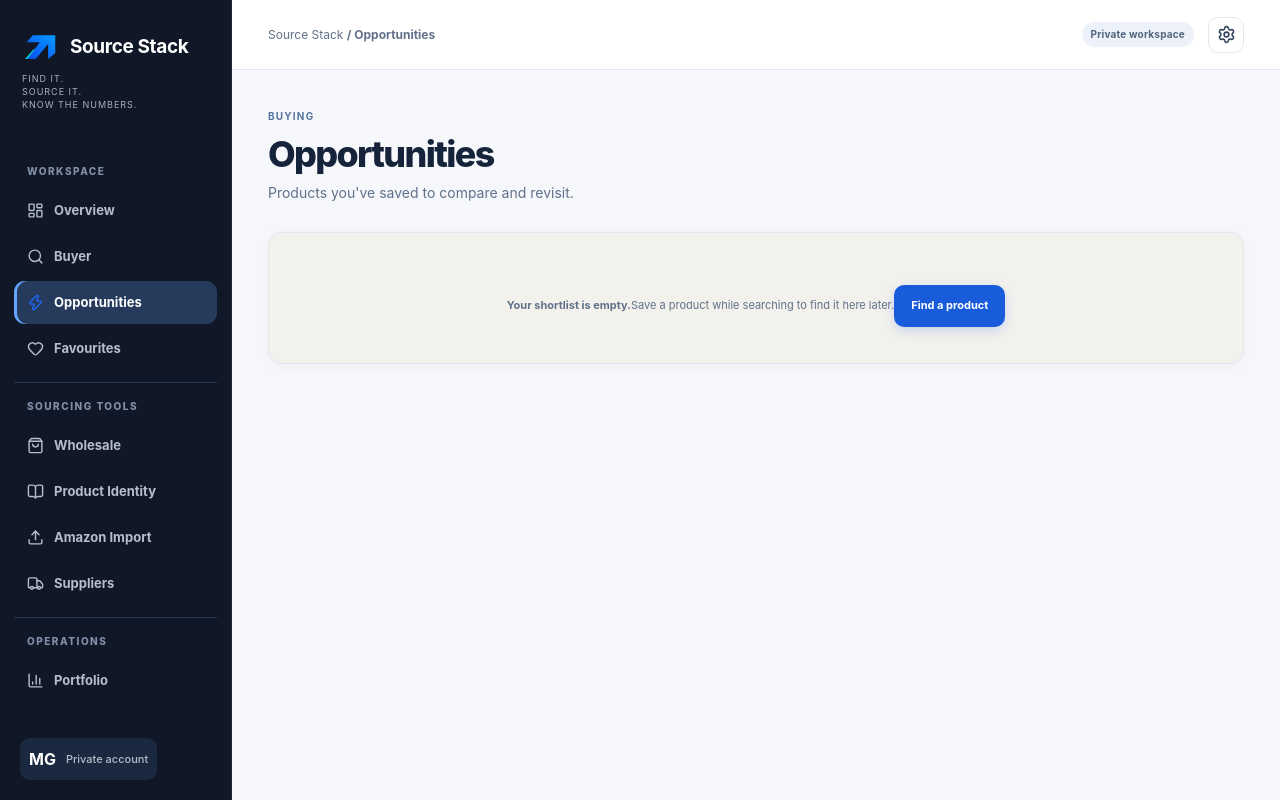
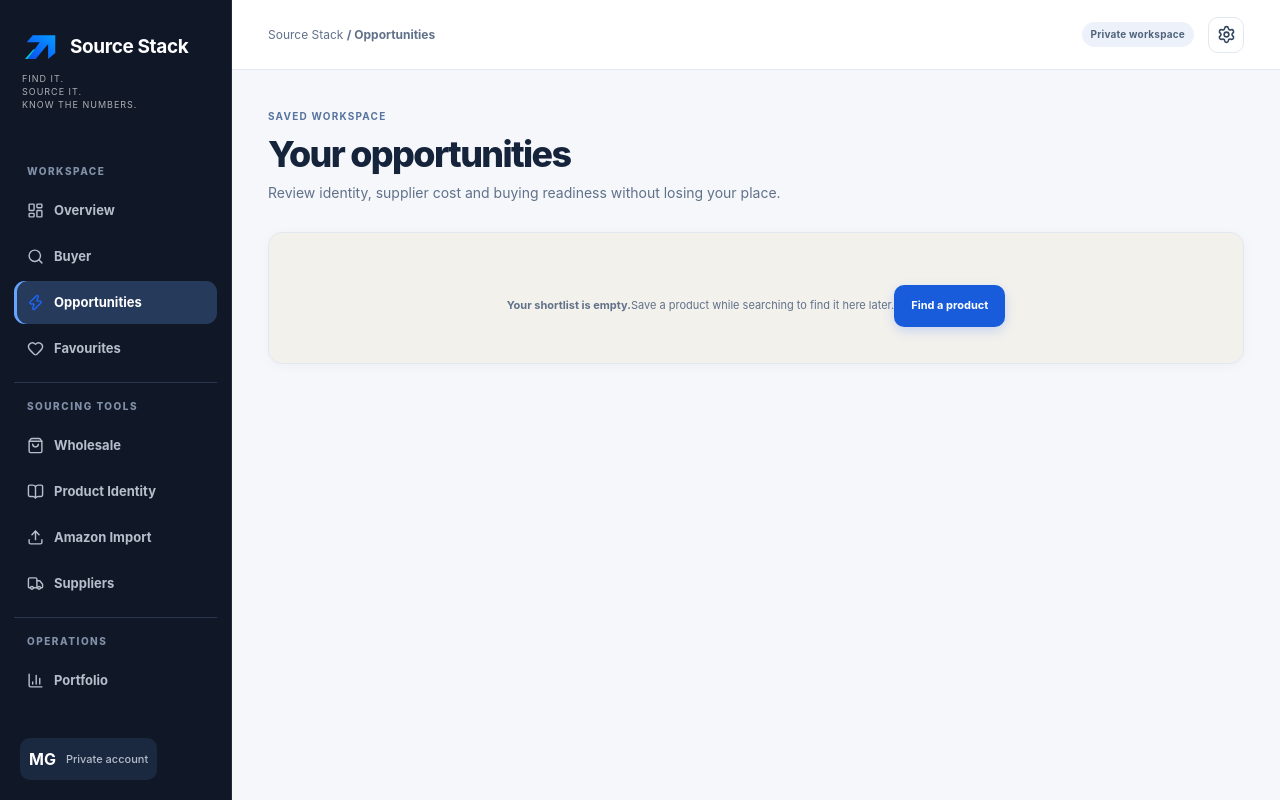
Before and after one commit to mattygribb-beep/stockwise, a Next.js app: page / in a window 1280 px wide. Both pictures are taken after a click on the button "Opportunities". Built offline with nearby package versions, Linux system fonts and the light colour scheme.

Commit message:
Release 2: product cards, saved filters and unified opportunity detail drawer

```diff
--- a/app/page.tsx
+++ b/app/page.tsx
@@ -99,10 +99,21 @@ function ManualMarketCheck({result,market,setMarket,rules,master}:{result:any;ma
 function Title({k,t,p}:{k:string,t:string,p:string}){return <div className="title"><small>{k}</small><h1>{t}</h1><p>{p}</p></div>}
 function Metric({l,v,s}:{l:string,v:string,s?:string}){return <div className="metric"><span>{l}</span><strong>{v}</strong>{s&&<small>{s}</small>}</div>}
 function Opportunities({rows,setRows,openFinn}:{rows:Row[];setRows:React.Dispatch<React.SetStateAction<Row[]>>;openFinn:(q?:string)=>void}){
+ const [selectedId,setSelectedId]=useState<string|null>(null)
+ const [filter,setFilter]=useState<'all'|'identity'|'ready'>('all')
+ const [query,setQuery]=useState('')
  const open=rows.filter(r=>r.status==='Shortlisted'||r.status==='Analysed')
- const remove=(id:string)=>setRows(v=>v.filter(r=>r.id!==id))
- return <><Title k="BUYING" t="Opportunities" p="Products you've saved to compare and revisit."/>
- {open.length===0?<section className="emptyState"><b>Your shortlist is empty.</b><span>Save a product while searching to find it here later.</span><button className="primary" onClick={()=>openFinn()}>Find a product</button></section>:<section><div className="release2OpportunityIntro"><div><small>SHORTLIST</small><h2>{open.length} products to review</h2><p>Verify the product and check fees before committing capital.</p></div><button className="primary" onClick={()=>openFinn()}>Find more <ArrowRight size={15}/></button></div><div className="table release2OpportunityTable"><table><thead><tr><th>Product</th><th>Supplier</th><th>Unit cost</th><th>Case qty</th><th>Case cost</th><th>Identity</th><th>Buyer status</th><th>Actions</th></tr></thead><tbody>{open.map(r=><tr key={r.id}><td><b>{r.product}</b><small>{r.ean||'EAN not verified'}</small></td><td>{r.supplier||'—'}</td><td>{gbp(r.buy)}</td><td>{r.qty}</td><td><b>{gbp(r.buy*r.qty)}</b></td><td><span className={'identityBadge '+(r.identityStatus==='VERIFIED'?'verified':'review')}>{r.identityStatus||'UNVERIFIED'}</span></td><td><span className={'identityBadge '+(r.finnStatus==='READY'?'verified':'review')}>{r.finnStatus||'NOT READY'}</span></td><td><div className="quick"><button onClick={()=>openFinn(r.ean||r.product)}>Review product <ArrowRight size={13}/></button><button onClick={()=>remove(r.id)}>Remove</button></div></td></tr>)}</tbody></table></div></section>}</>}
+ const selected=open.find(r=>r.id===selectedId)
+ const filtered=open.filter(r=>(filter==='all'||(filter==='identity'&&r.identityStatus!=='VERIFIED')||(filter==='ready'&&r.finnStatus==='READY'))&&[r.product,r.ean,r.supplier].join(' ').toLowerCase().includes(query.toLowerCase()))
+ const remove=(id:string)=>{setRows(v=>v.filter(r=>r.id!==id));if(selectedId===id)setSelectedId(null)}
+ return <><Title k="SAVED WORKSPACE" t="Your opportunities" p="Review identity, supplier cost and buying readiness without losing your place."/>
+ {open.length===0?<section className="emptyState"><b>Your shortlist is empty.</b><span>Save a product while searching to find it here later.</span><button className="primary" onClick={()=>openFinn()}>Find a product</button></section>:<section className="release2OpportunitySection"><div className="release2OpportunityIntro"><div><small>SHORTLIST</small><h2>{open.length} products to review</h2><p>Verify the product and check fees before committing capital.</p></div><button className="primary" onClick={()=>openFinn()}>Find more <ArrowRight size={15}/></button></div>
+ <div className="release2Filters"><label className="release2FilterSearch"><Search size={17}/><input aria-label="Search saved opportunities" placeholder="Search saved products…" value={query} onChange={e=>setQuery(e.target.value)}/></label><div className="release2FilterTabs" aria-label="Filter opportunities">{([['all','All'],['identity','Needs identity'],['ready','Ready to review']] as const).map(([v,l])=><button key={v} aria-pressed={filter===v} className={filter===v?'active':''} onClick={()=>setFilter(v)}>{l}</button>)}</div></div>
+ <div className="release2OpportunityGrid">{filtered.map(r=><article className="release2ProductCard" key={r.id}><div className="release2ProductTop"><span className={'identityBadge '+(r.identityStatus==='VERIFIED'?'verified':'review')}>{r.identityStatus==='VERIFIED'?'Identity verified':'Identity needs review'}</span><span className="release2ProductSource">{r.supplier||'Supplier unknown'}</span></div><h3>{r.product}</h3><p className="release2ProductCode">{r.ean||'EAN not verified'}</p><div className="release2ProductMetrics"><div><small>UNIT COST</small><b>{gbp(r.buy)}</b></div><div><small>CASE QTY</small><b>{r.qty}</b></div><div><small>CASE COST</small><b>{gbp(r.buy*r.qty)}</b></div></div><div className="release2ProductActions"><button className="primary" onClick={()=>setSelectedId(r.id)}>View details <ArrowRight size={14}/></button><button onClick={()=>openFinn(r.ean||r.product)}>Analyse</button></div></article>)}</div>
+ {filtered.length===0&&<div className="emptyState">No opportunities match this filter.</div>}
+ </section>}
+ {selected&&<div className="release2DrawerBackdrop" onClick={()=>setSelectedId(null)}><aside className="release2ProductDrawer" role="dialog" aria-modal="true" aria-label={'Product details: '+selected.product} onClick={e=>e.stopPropagation()}><div className="release2DrawerHead"><span>PRODUCT WORKSPACE</span><button aria-label="Close product details" onClick={()=>setSelectedId(null)}>✕</button></div><h2>{selected.product}</h2><p>{selected.supplier||'Supplier not recorded'} · {selected.ean||'EAN not verified'}</p><div className="release2DrawerFacts"><div><small>Unit cost</small><strong>{gbp(selected.buy)}</strong></div><div><small>Case quantity</small><strong>{selected.qty}</strong></div><div><small>Total cost</small><strong>{gbp(selected.buy*selected.qty)}</strong></div></div><section className="release2DrawerCheck"><h3>Identity & buying readiness</h3><div><span>Product identity</span><b>{selected.identityStatus||'UNVERIFIED'}</b></div><div><span>Buyer status</span><b>{selected.finnStatus||'NOT READY'}</b></div><p>Confirm the exact Amazon listing, fulfilment fees, competition and demand before making a buying decision.</p></section><button className="primary release2DrawerAction" onClick={()=>openFinn(selected.ean||selected.product)}>Continue analysis <ArrowRight size={16}/></button><button className="release2DrawerRemove" onClick={()=>remove(selected.id)}>Remove from shortlist</button></aside></div>}
+ </>}
 function Table({rows,actions=false,purchase,complete}:{rows:Row[],actions?:boolean,purchase?:(x:string)=>void,complete?:(x:string)=>void}){return <div className="table"><table><thead><tr><th>Product</th><th>Supplier</th><th>Capital</th><th>Decision</th><th>Status</th>{actions&&<th>Next</th>}</tr></thead><tbody>{rows.map(r=><tr key={r.id}><td><b>{r.product}</b><small>{r.ean}</small></td><td>{r.supplier}</td><td>{gbp(r.buy*r.qty)}</td><td><span className={'pill '+r.decision.replace(' ','').toLowerCase()}>{r.decision}</span></td><td>{r.status}</td>{actions&&<td>{r.status==='Analysed'?<button onClick={()=>purchase?.(r.id)}>Mark purchased</button>:r.status!=='Completed'?<button onClick={()=>complete?.(r.id)}>Complete outcome</button>:<b>Remembered</b>}</td>}</tr>)}</tbody></table></div>}
 
 function Rule({label,help,value,set,prefix,unit}:{label:string;help:string;value:number;set:(v:number)=>void;prefix?:string;unit?:string}){return <div className="ruleRow"><div className="ruleCopy"><b>{label}</b><small>{help}</small></div><div className="ruleInput">{prefix&&<span>{prefix}</span>}<input type="number" inputMode="decimal" value={value} onFocus={e=>e.currentTarget.select()} onChange={e=>{if(e.target.value!=='')set(Number(e.target.value))}}/>{unit&&<span>{unit}</span>}</div></div>}
```
